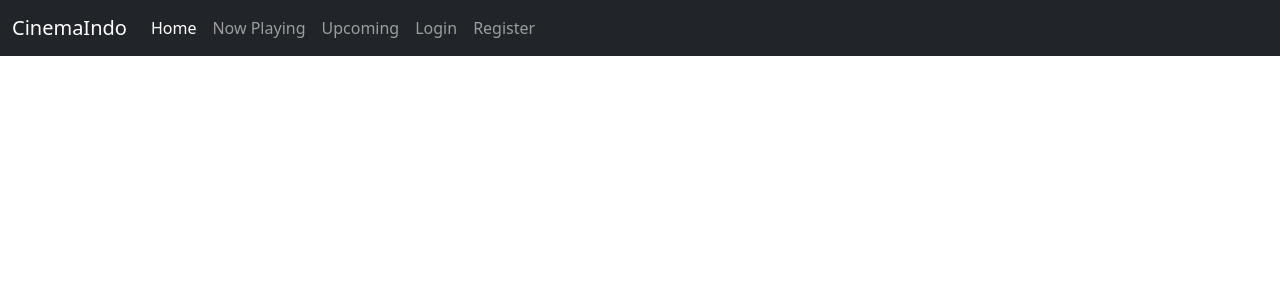
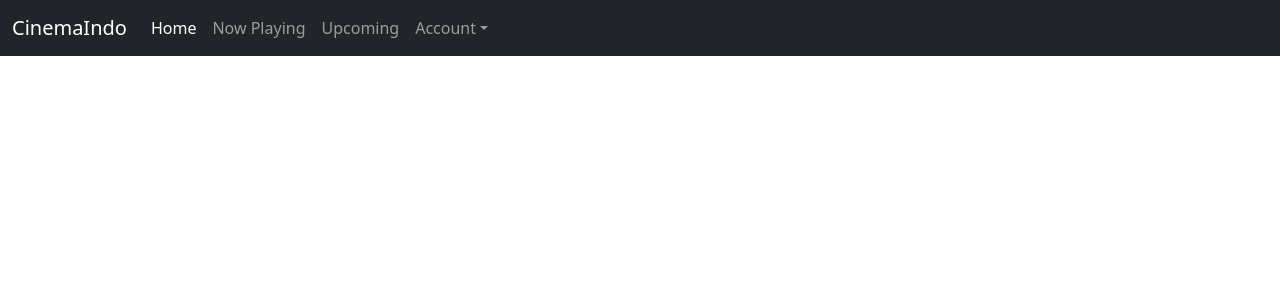
Before and after one commit to xaphirez/TubesRPLL-CinemaIndo, a PHP site: the page made by cinemaindo/app/views/templates/header.php in a window 1280 px wide. Shown: the top 300 px of the page. Run offline with PHP 8.4, Linux system fonts and the light colour scheme; the template is opened without the code that fills it: most values are stand-ins (such as "Sample title", 1, 10 or a date in 2020); some libraries are stand-ins or nearby versions.

Commit message:
Memperbaiki header

```diff
--- a/cinemaindo/app/views/templates/header.php
+++ b/cinemaindo/app/views/templates/header.php
@@ -25,17 +25,25 @@
                         <a class="nav-link active" aria-current="page" href="<?=BASEURL;?>/home">Home</a>
                     </li>
                     <li class="nav-item">
-                        <a class="nav-link" href="<?= BASEURL; ?>/home">Now Playing</a>
+                        <a class="nav-link" href="<?= BASEURL; ?>/playing">Now Playing</a>
                     </li>
                     <li class="nav-item">
-                        <a class="nav-link" href="<?= BASEURL; ?>/home">Upcoming</a>
+                        <a class="nav-link" href="<?= BASEURL; ?>/upcoming">Upcoming</a>
                     </li>
-                    <li class="nav-item">
-                        <a class="nav-link" href="<?= BASEURL; ?>/customer/login">Login</a>
-                    </li>
-                    <li class="nav-item">
-                        <a class="nav-link" href="<?= BASEURL; ?>/customer/register">Register</a>
-                    </li>
+                    <div class="collapse navbar-collapse" id="navbarNavDarkDropdown">
+                        <ul class="navbar-nav">
+                            <li class="nav-item dropdown">
+                                <a class="nav-link dropdown-toggle" href="#" id="navbarDarkDropdownMenuLink" role="button" data-bs-toggle="dropdown" aria-expanded="false">
+            Account</a>
+                                <ul class="dropdown-menu dropdown-menu-dark" aria-labelledby="navbarDarkDropdownMenuLink">
+                                    <!-- Kasih If Else login nanti -->
+                                    <!-- Bawah jika udah login -->
+                                    <li><a class="dropdown-item" href="#">Account Details</a></li>
+                                    <li><a class="dropdown-item" href="#">Log Out</a></li>
+                                </ul>
+                            </li>
+                        </ul>
+                    </div>
                 </ul>
             </div>
         </div>
```
